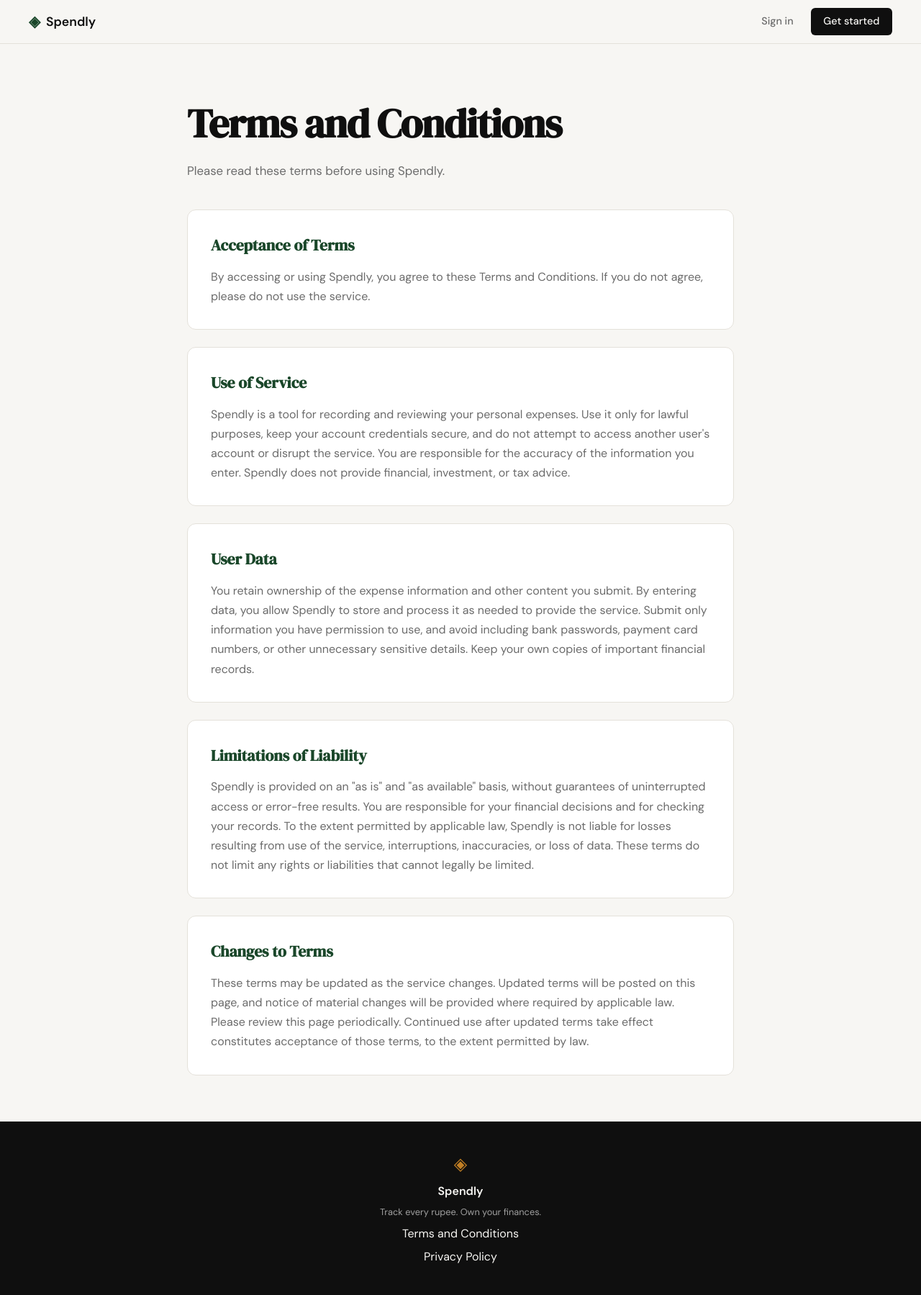
After one commit to RonaldCeciliano/SpendingTracker, a Flask app: page /terms in a window 1280 px wide. The commit adds this page. Shown: the whole page at 72% size. Run offline with Flask 3, Linux system fonts and the light colour scheme.

Commit message:
landing: add terms and conditions page and route

```diff
--- a/app.py
+++ b/app.py
@@ -10,6 +10,11 @@ app = Flask(__name__)
 @app.route("/")
 def landing():
     return render_template("landing.html")
+
+
+@app.route("/terms")
+def terms():
+    return render_template("terms.html")
 
 
 @app.route("/register")
--- a/static/css/style.css
+++ b/static/css/style.css
@@ -478,6 +478,46 @@ a { color: inherit; text-decoration: none; }
 .auth-switch a:hover { text-decoration: underline; }
 
 /* ------------------------------------------------------------------ */
+/* Terms page                                                          */
+/* ------------------------------------------------------------------ */
+
+.terms-page {
+    padding: 5rem 2rem 4rem;
+}
+
+.terms-container {
+    max-width: 760px;
+    margin: 0 auto;
+}
+
+.terms-header {
+    margin-bottom: 2.5rem;
+}
+
+.terms-title {
+    font-size: clamp(2rem, 5vw, 3.5rem);
+}
+
+.terms-intro {
+    color: var(--ink-muted);
+    font-size: 1.05rem;
+    line-height: 1.7;
+}
+
+.terms-section {
+    margin-bottom: 1.5rem;
+}
+
+.terms-section:last-child { margin-bottom: 0; }
+
+.terms-section .feature-title {
+    color: var(--accent);
+    font-size: 1.35rem;
+}
+
+.terms-section .feature-body { font-size: 1rem; }
+
+/* ------------------------------------------------------------------ */
 /* Footer                                                              */
 /* ------------------------------------------------------------------ */
 
@@ -527,4 +567,6 @@ a { color: inherit; text-decoration: none; }
 @media (max-width: 600px) {
     .nav-links a:not(.nav-cta) { display: none; }
     .hero { padding: 3rem 1rem 2rem; }
+    .terms-page { padding: 3rem 1rem 2rem; }
+    .terms-section { padding: 1.5rem; }
 }
--- a/templates/base.html
+++ b/templates/base.html
@@ -34,7 +34,7 @@
             <span class="brand-icon">◈</span>
             <span class="footer-name">Spendly</span>
             <p class="footer-copy">Track every rupee. Own your finances.</p>
-            <a href="#">Terms and Conditions</a>
+            <a href="{{ url_for('terms') }}">Terms and Conditions</a>
             <a href="#">Privacy Policy</a>
         </div>
     </footer>
--- /dev/null
+++ b/templates/terms.html
@@ -0,0 +1,39 @@
+{% extends "base.html" %}
+
+{% block title %}Terms and Conditions — Spendly{% endblock %}
+
+{% block content %}
+<section class="terms-page">
+    <article class="terms-container">
+        <header class="terms-header">
+            <h1 class="hero-title terms-title">Terms and Conditions</h1>
+            <p class="terms-intro">Please read these terms before using Spendly.</p>
+        </header>
+
+        <section class="feature-card terms-section">
+            <h2 class="feature-title">Acceptance of Terms</h2>
+            <p class="feature-body">By accessing or using Spendly, you agree to these Terms and Conditions. If you do not agree, please do not use the service.</p>
+        </section>
+
+        <section class="feature-card terms-section">
+            <h2 class="feature-title">Use of Service</h2>
+            <p class="feature-body">Spendly is a tool for recording and reviewing your personal expenses. Use it only for lawful purposes, keep your account credentials secure, and do not attempt to access another user's account or disrupt the service. You are responsible for the accuracy of the information you enter. Spendly does not provide financial, investment, or tax advice.</p>
+        </section>
+
+        <section class="feature-card terms-section">
+            <h2 class="feature-title">User Data</h2>
+            <p class="feature-body">You retain ownership of the expense information and other content you submit. By entering data, you allow Spendly to store and process it as needed to provide the service. Submit only information you have permission to use, and avoid including bank passwords, payment card numbers, or other unnecessary sensitive details. Keep your own copies of important financial records.</p>
+        </section>
+
+        <section class="feature-card terms-section">
+            <h2 class="feature-title">Limitations of Liability</h2>
+            <p class="feature-body">Spendly is provided on an "as is" and "as available" basis, without guarantees of uninterrupted access or error-free results. You are responsible for your financial decisions and for checking your records. To the extent permitted by applicable law, Spendly is not liable for losses resulting from use of the service, interruptions, inaccuracies, or loss of data. These terms do not limit any rights or liabilities that cannot legally be limited.</p>
+        </section>
+
+        <section class="feature-card terms-section">
+            <h2 class="feature-title">Changes to Terms</h2>
+            <p class="feature-body">These terms may be updated as the service changes. Updated terms will be posted on this page, and notice of material changes will be provided where required by applicable law. Please review this page periodically. Continued use after updated terms take effect constitutes acceptance of those terms, to the extent permitted by law.</p>
+        </section>
+    </article>
+</section>
+{% endblock %}
```
